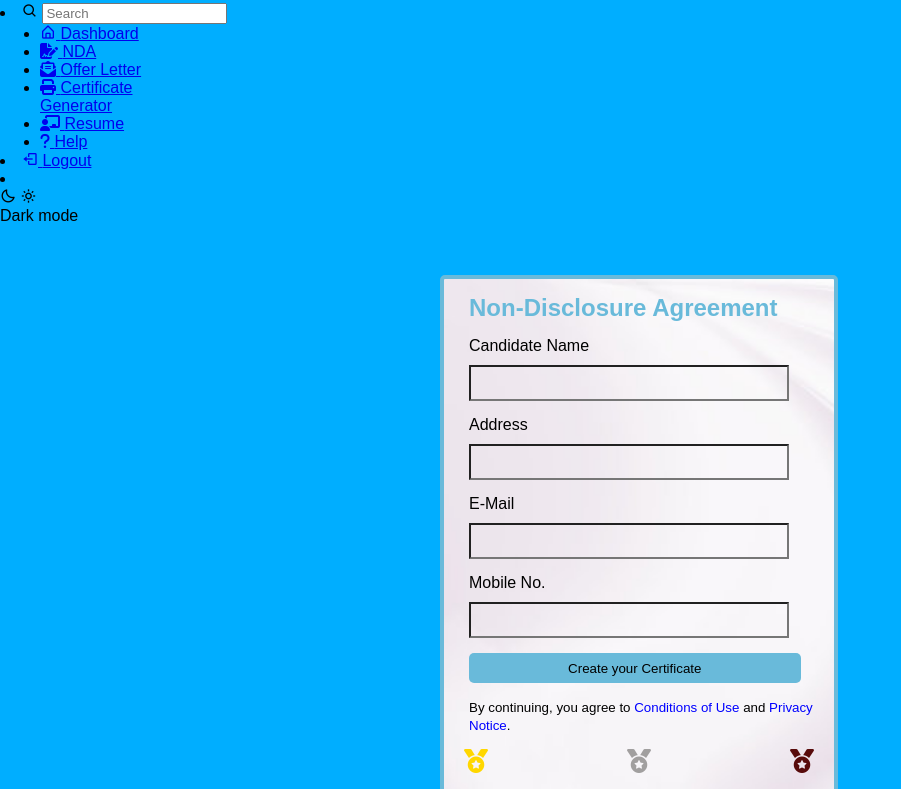
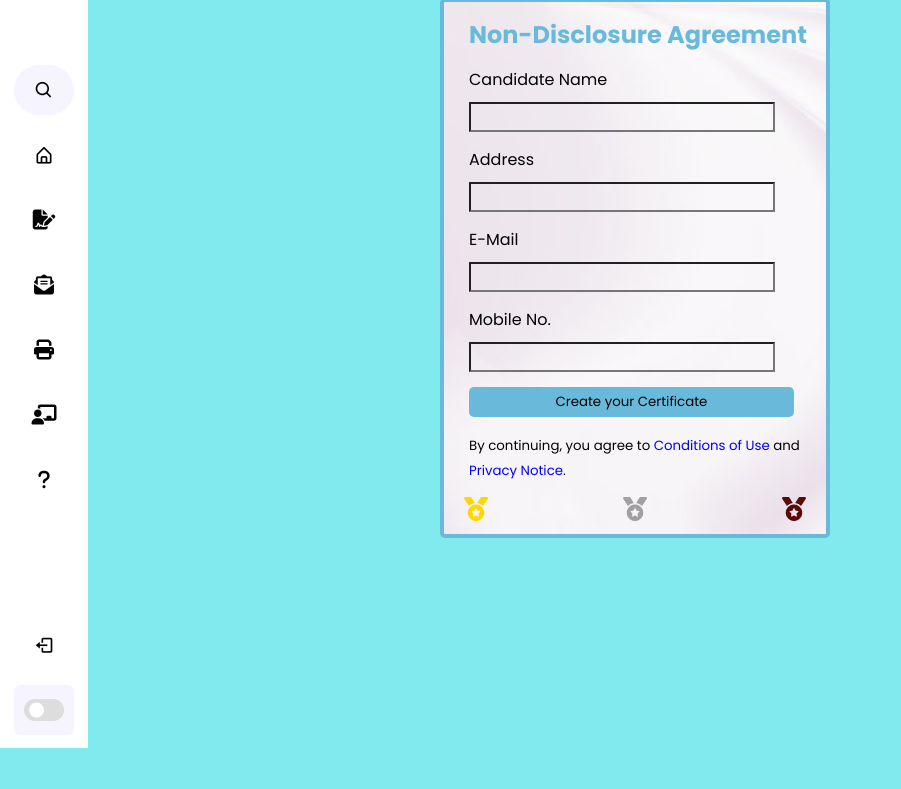
Before and after one commit to Panchal2003/nda-generator, a plain HTML site: page index.html in a window 1280 px wide. Shown: the part 52-841 px from the top of the page, without its empty margins (0-901 px from the left). Drawn offline with nearby package versions, Linux system fonts and the light colour scheme.

Commit message:
Update index.html

```diff
--- a/index.html
+++ b/index.html
@@ -10,7 +10,7 @@
     <link rel="stylesheet" href="https://cdnjs.cloudflare.com/ajax/libs/font-awesome/6.6.0/css/all.min.css" integrity="sha512-Kc323vGBEqzTmouAECnVceyQqyqdsSiqLQISBL29aUW4U/M7pSPA/gEUZQqv1cwx4OnYxTxve5UMg5GT6L4JJg==" crossorigin="anonymous" referrerpolicy="no-referrer" />
 
     <!----======== CSS ======== -->
-    <link rel="stylesheet" href="index.css" />
+    <link rel="stylesheet" href="sidebar.css" />
 
     <!----===== Boxicons CSS ===== -->
     <link href="https://unpkg.com/boxicons@2.1.1/css/boxicons.min.css" rel="stylesheet" />
```
